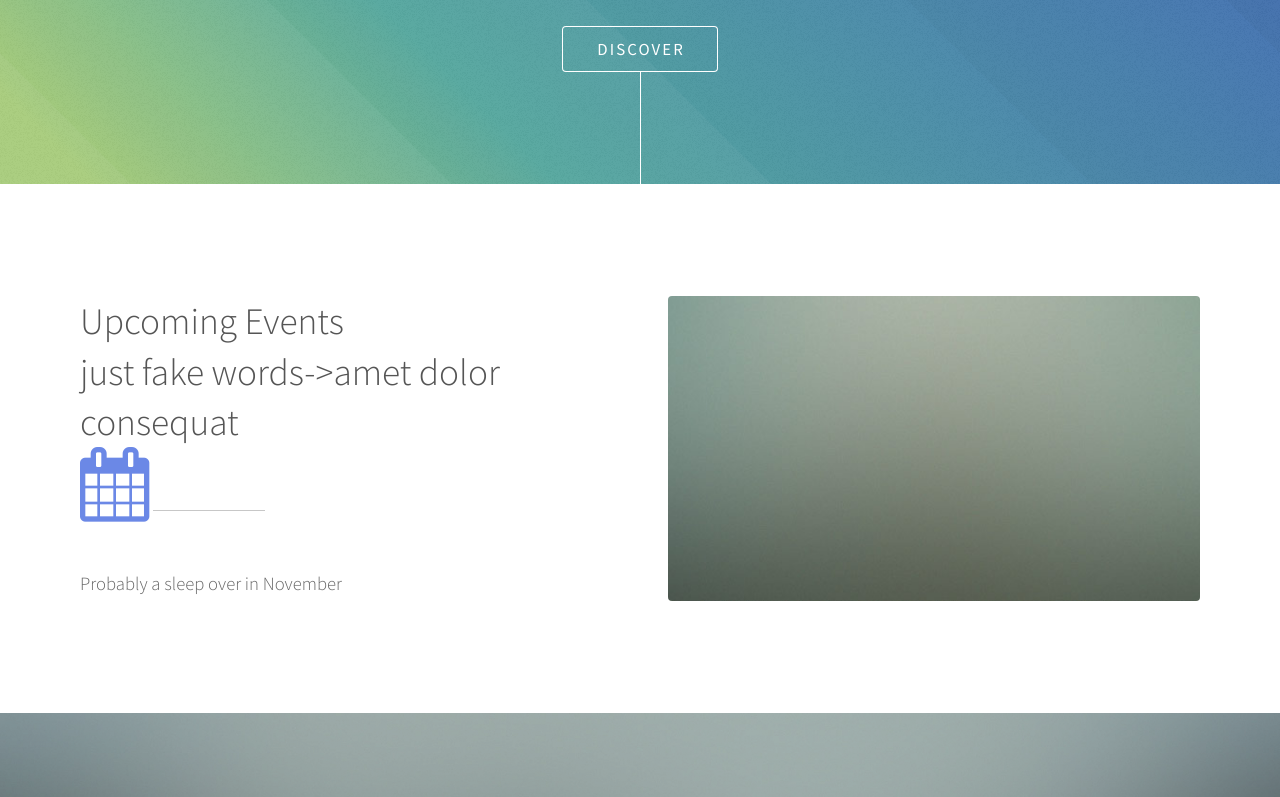
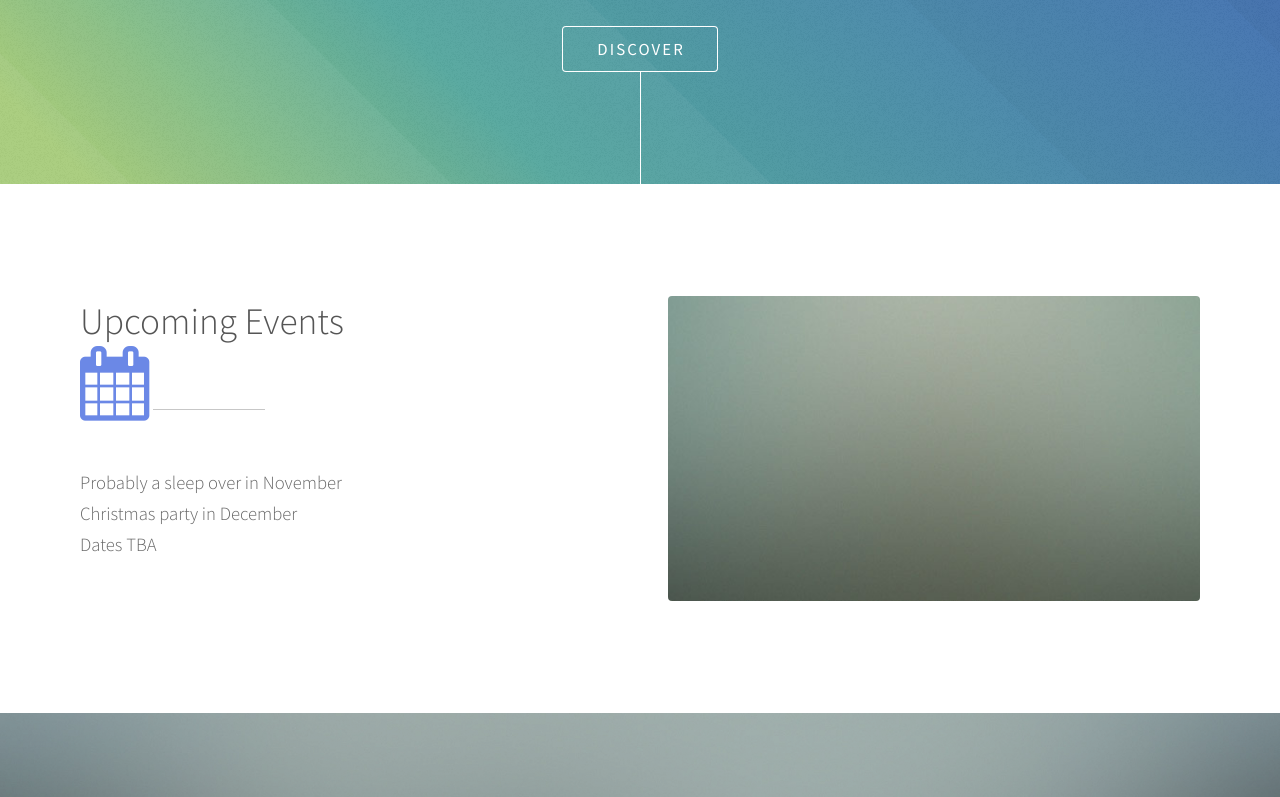
Before and after one commit to Jarmanl/HiveYouth, a plain HTML site: page index.html in a window 1280 px wide. Shown: the part 398-1195 px from the top of the page. Drawn offline with Linux system fonts and the light colour scheme.

Commit message:
more first edits

```diff
--- a/index.html
+++ b/index.html
@@ -35,11 +35,13 @@
 					<div class="row 150%">
 						<div class="6u 12u$(medium)">
 							<header class="major">
-								<h2>Upcoming Events<br />
-								just fake words->amet dolor consequat</h2>
+								<h2>Upcoming Events</h2>
                 <span class="icon style6 major fa-calendar"></span>
 							</header>
-							<p>Probably a sleep over in November</p>
+							<p>Probably a sleep over in November<br>
+                 Christmas party in December<br>
+                 Dates TBA
+              </p>
 						</div>
 						<div class="6u$ 12u$(medium) important(medium)">
 							<span class="image fit"><img src="images/pic01.jpg" alt="" /></span>
```
